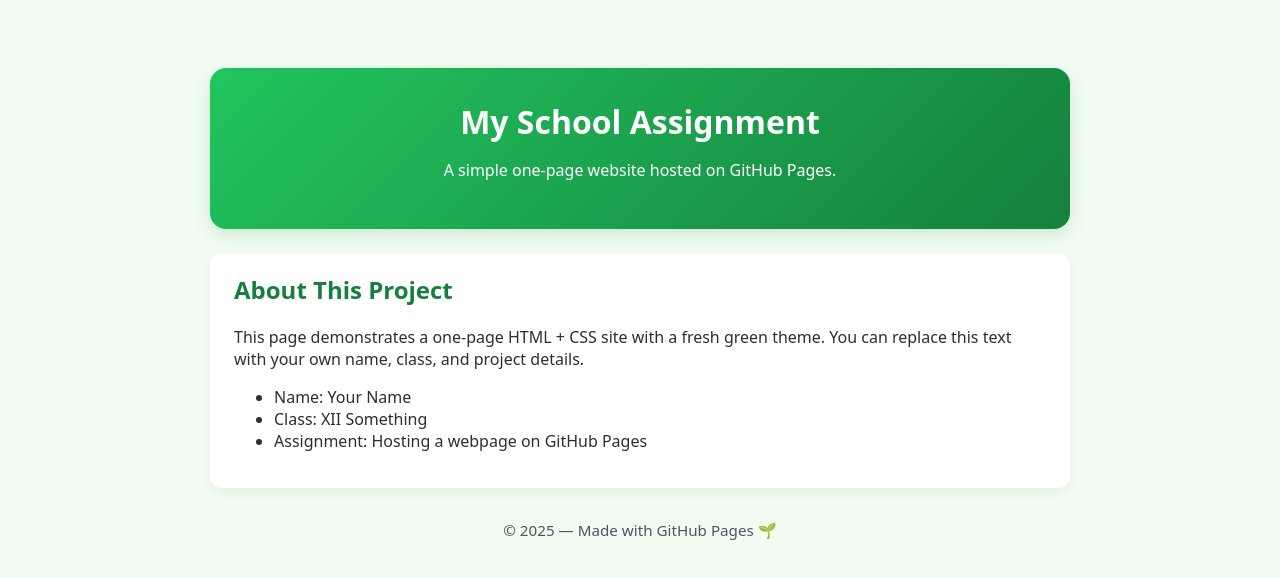
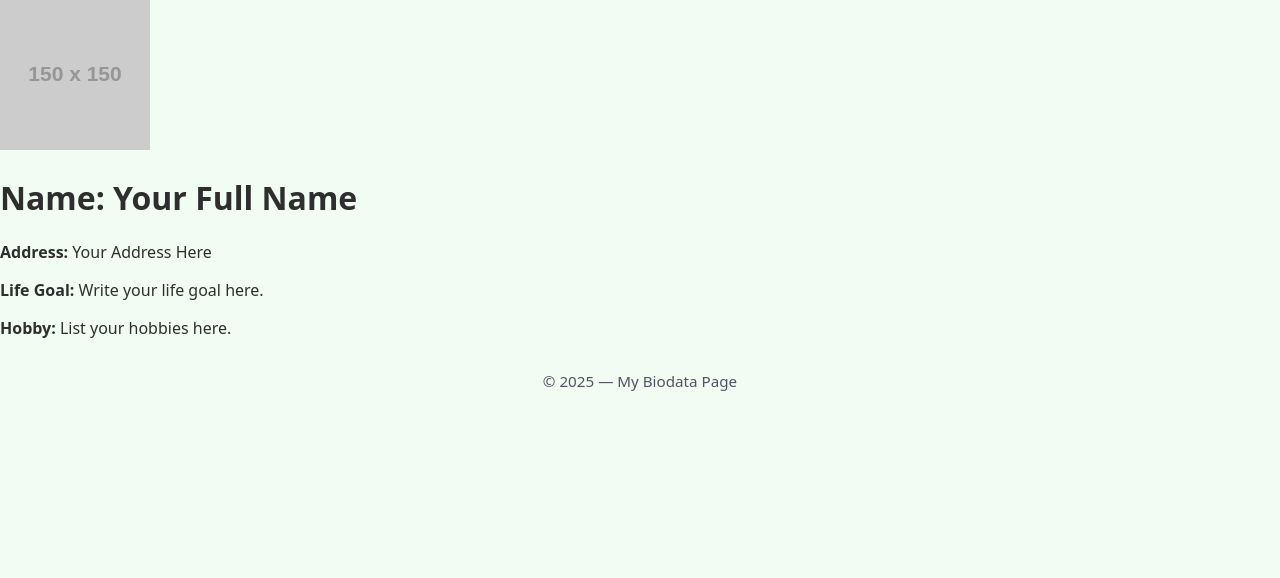
Before and after one commit to toranya/toranya.github.io, a plain HTML site: page index.html in a window 1280 px wide. Drawn offline with Linux system fonts and the light colour scheme; placeholder pictures from the web are drawn by us.

Commit message:
Update index.html

```diff
--- a/index.html
+++ b/index.html
@@ -1,38 +1,31 @@
 <!DOCTYPE html>
 <html lang="en">
 <head>
-  <meta charset="utf-8" />
-  <meta name="viewport" content="width=device-width,initial-scale=1" />
-  <title>My Green School Page</title>
+  <meta charset="UTF-8" />
+  <meta name="viewport" content="width=device-width, initial-scale=1.0" />
+  <title>My Biodata</title>
   <link rel="stylesheet" href="style.css" />
 </head>
 <body>
-  <main class="wrap">
-    <header>
-      <h1>My School Assignment</h1>
-      <p>A simple one-page website hosted on GitHub Pages.</p>
-    </header>
+  <main class="card">
+    <!-- Profile Photo Section -->
+    <div class="photo">
+      <!-- 👇 Replace this link with your own photo URL or filename (e.g. "me.jpg") -->
+      <img src="https://via.placeholder.com/150" alt="My Photo">
+    </div>
 
-    <section>
-      <h2>About This Project</h2>
-      <p>
-        This page demonstrates a one-page HTML + CSS site with a fresh green theme.
-        You can replace this text with your own name, class, and project details.
-      </p>
-      <ul>
-        <li>Name: Your Name</li>
-        <li>Class: XII Something</li>
-        <li>Assignment: Hosting a webpage on GitHub Pages</li>
-      </ul>
-    </section>
-
-    <footer>
-      <p>© <span id="year"></span> — Made with GitHub Pages 🌱</p>
-    </footer>
+    <!-- Info Section -->
+    <div class="info">
+      <!-- 👇 You can freely rewrite everything below in your own language or style -->
+      <h1>Name: Your Full Name</h1>
+      <p><strong>Address:</strong> Your Address Here</p>
+      <p><strong>Life Goal:</strong> Write your life goal here.</p>
+      <p><strong>Hobby:</strong> List your hobbies here.</p>
+    </div>
   </main>
 
-  <script>
-    document.getElementById("year").textContent = new Date().getFullYear();
-  </script>
+  <footer>
+    <p>© 2025 — My Biodata Page</p>
+  </footer>
 </body>
 </html>
```
